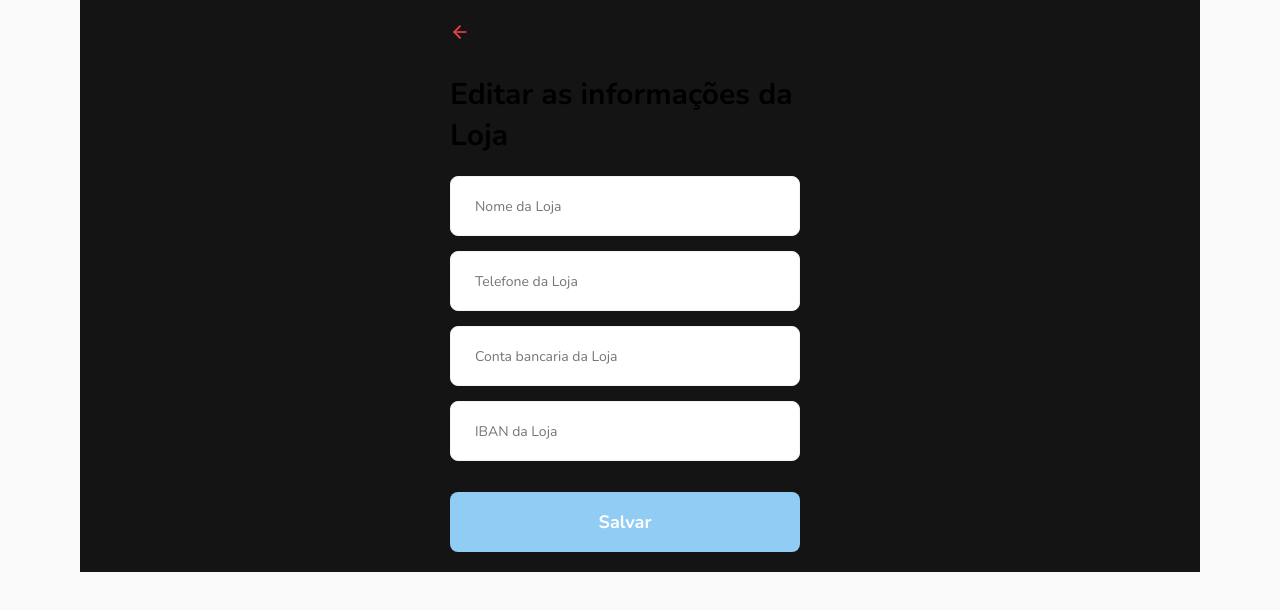
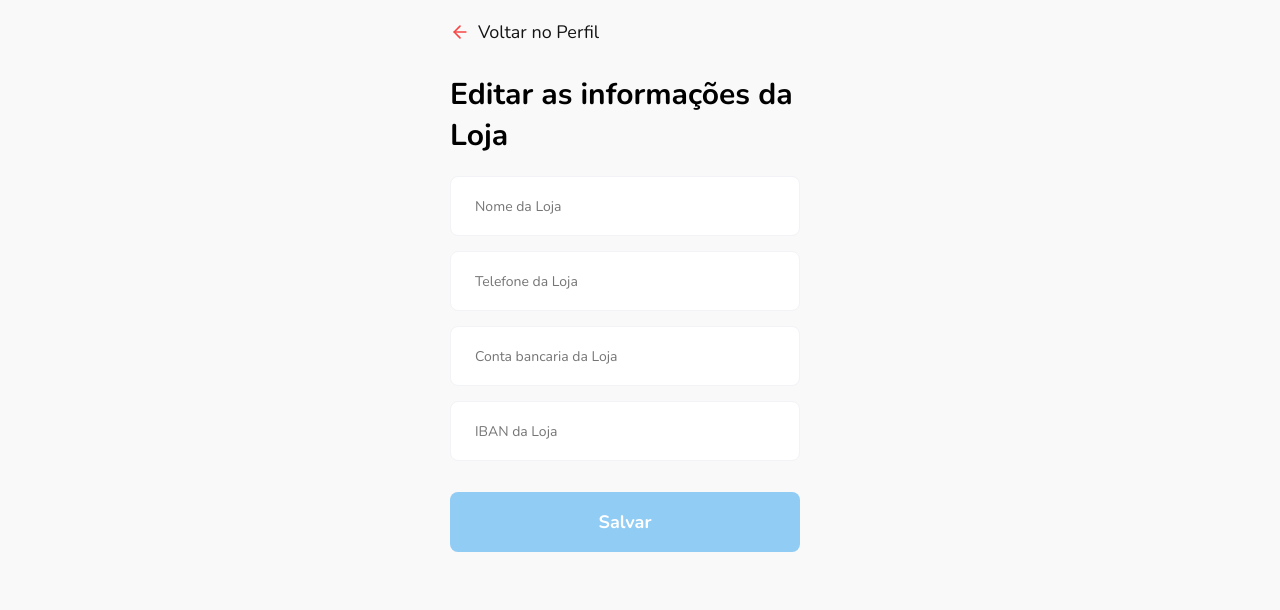
Before and after one commit to cabanga/teste-paga3, a React (Create React App) app: page /edit-info-store in a window 1280 px wide. Shown: the top 610 px of the page. Built offline with nearby package versions, Linux system fonts and the light colour scheme.

Commit message:
This commit update edit-store

```diff
--- a/src/pages/EditStore/index.js
+++ b/src/pages/EditStore/index.js
@@ -6,9 +6,9 @@ import './styles.css';
 
 function EditStore() {
   return (
-    <div className="store-container">
+    <div className="edit-store">
         <section className="store-form">
-          <Link to="/user/dashboard" className="back-link">
+          <Link to="/store/dashboard" className="back-link">
             <FiArrowLeft size={20} color="#F94545"/>
             Voltar no Perfil
           </Link>
--- a/src/pages/EditStore/styles.css
+++ b/src/pages/EditStore/styles.css
@@ -1,4 +1,4 @@
-.store-container {
+.edit-store {
   width: 100%;
   max-width: 1120px;
   margin: 0 auto;
@@ -12,17 +12,17 @@
   margin-top: 20px;
 }
 
-.store-container .store-form {
+.edit-store .store-form {
   width: 100%;
   max-width: 350px;
   margin-right: 30px;
 }
 
-.store-container .store-form form {
+.edit-store .store-form form {
   margin-top: 10px;
 }
 
-.store-container .store-form h1 {
+.edit-store .store-form h1 {
   font-size: 3rem;
   margin-bottom: 20px;
   margin-top: 30px;
```
